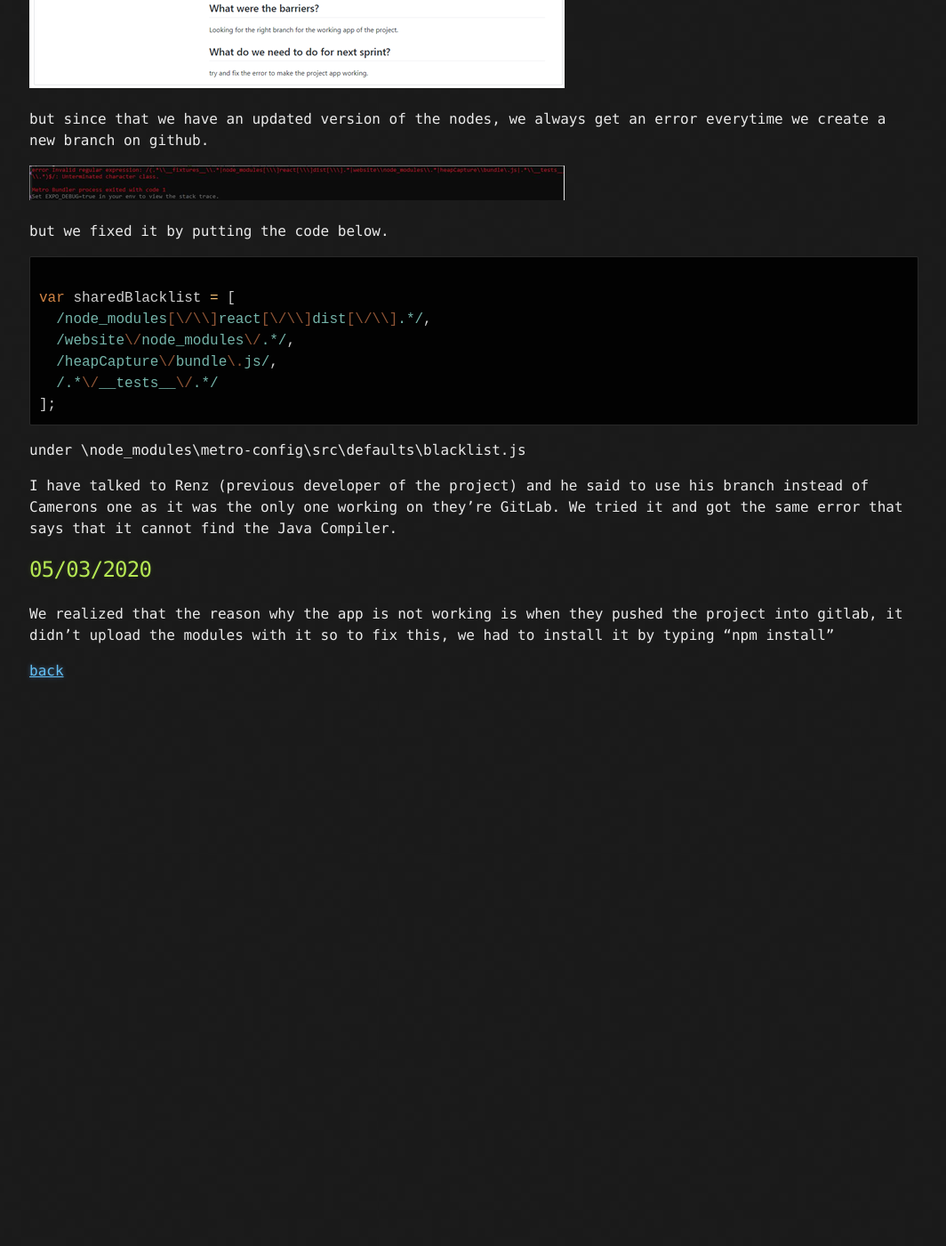
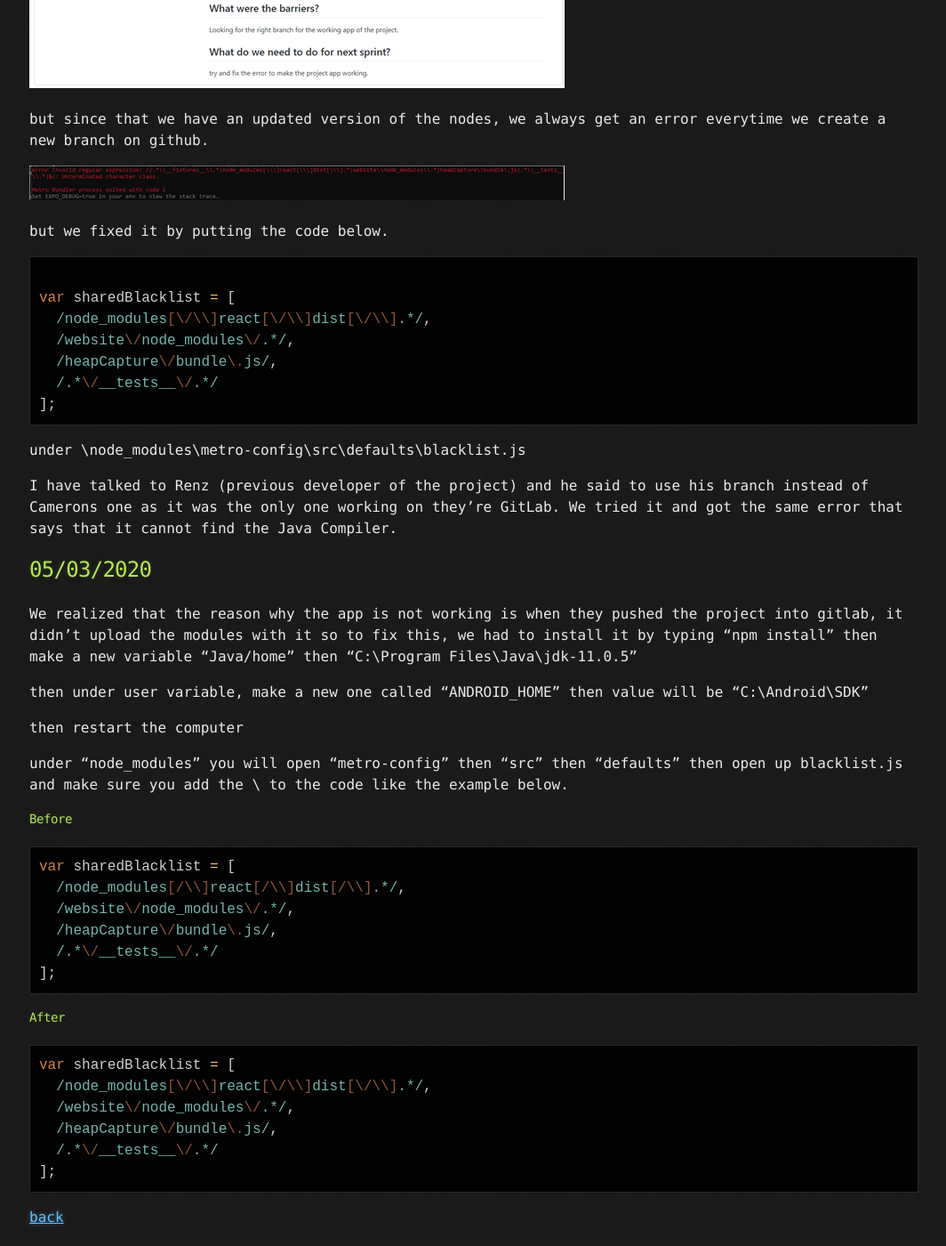
Before and after one commit to amorjk1/Project-1, a Jekyll site: the page built from project-development.md, in a window 1280 px wide and 1400 px high, scrolled down 637 px. Shown: the whole window at 89% size, without its empty margins (107-1171 px from the left). Built offline with Jekyll 4.4.1, drawn with Linux system fonts in a browser that asks for light colours; our own code applies the rules of GitHub Pages for plain Markdown files; before the commit the page ends 1423 px from its top, so only the background shows below that.

Commit message:
More stuff added to development page

````diff
--- a/project-development.md
+++ b/project-development.md
@@ -34,6 +34,35 @@ I have talked to Renz (previous developer of the project) and he said to use his
 
 ## 05/03/2020
 
-We realized that the reason why the app is not working is when they pushed the project into gitlab, it didn't upload the modules with it so to fix this, we had to install it by typing "npm install"
+We realized that the reason why the app is not working is when they pushed the project into gitlab, it didn't upload the modules with it so to fix this, we had to install it by typing "npm install" then make a new variable “Java/home” then “C:\Program Files\Java\jdk-11.0.5”
+
+then under user variable, make a new one called "ANDROID_HOME” then value will be “C:\Android\SDK”
+
+then restart the computer
+
+under “node_modules” you will open “metro-config” then “src” then “defaults” then open up blacklist.js and make sure you add the \ to the code like the example below.
+
+#### Before
+
+```js
+var sharedBlacklist = [
+  /node_modules[/\\]react[/\\]dist[/\\].*/,
+  /website\/node_modules\/.*/,
+  /heapCapture\/bundle\.js/,
+  /.*\/__tests__\/.*/
+];
+```
+
+#### After
+
+```js
+var sharedBlacklist = [
+  /node_modules[\/\\]react[\/\\]dist[\/\\].*/,
+  /website\/node_modules\/.*/,
+  /heapCapture\/bundle\.js/,
+  /.*\/__tests__\/.*/
+];
+```
+
 
 [back](./)
````
